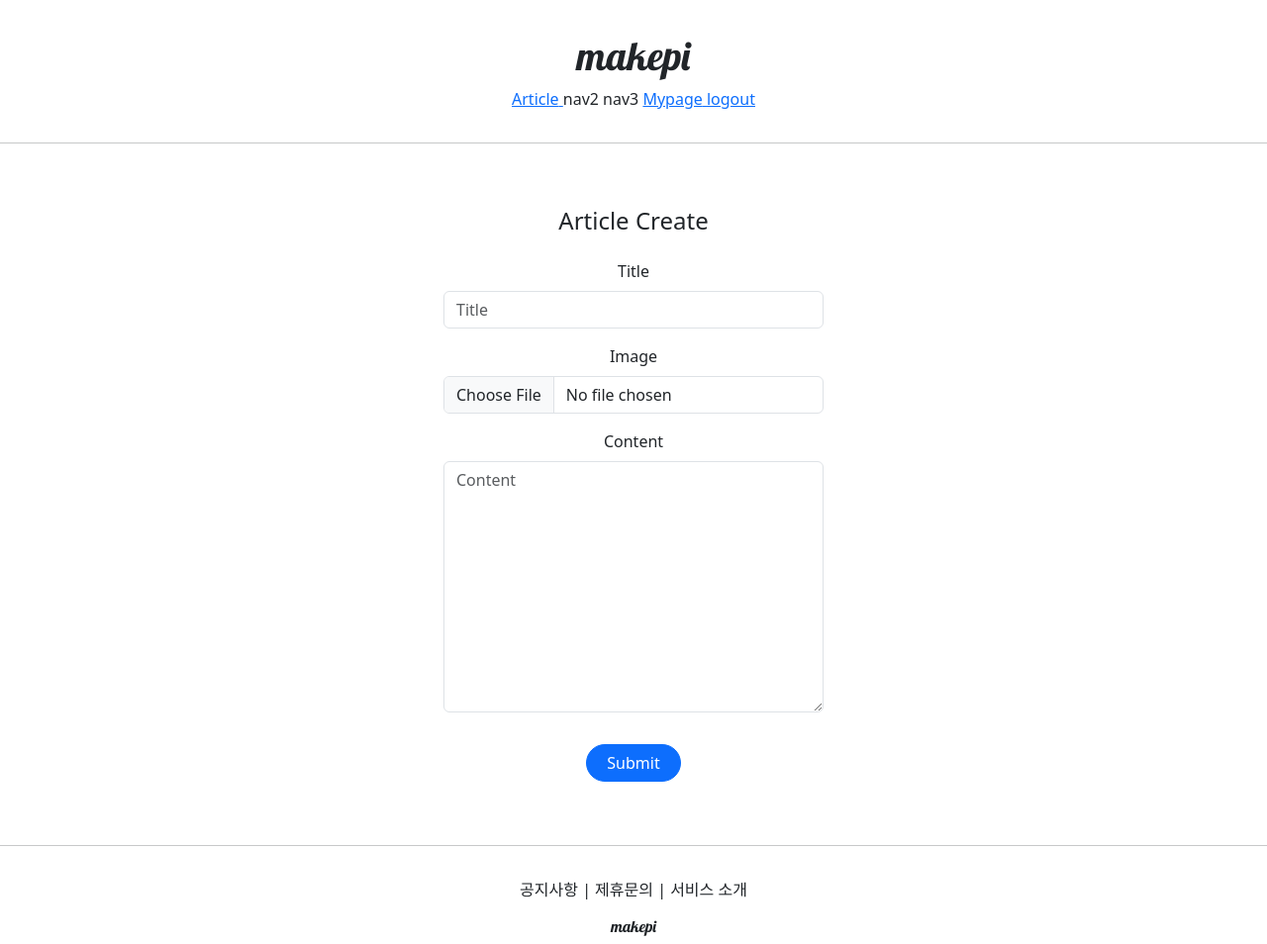
After one commit to jeehyunkim0510/makepi, a Django app: page /articles/create/ in a window 1280 px wide. The commit adds this page. Shown: the whole page at 99% size. Run offline with Django 4.2, Linux system fonts and the light colour scheme; the visitor is signed in with stand-in values (Sample User, id 1); some libraries are stand-ins or nearby versions.

Commit message:
completed to write articleapp create, delete, update, detail and updated list and ignore media

```diff
--- a/accountapp/templates/accountapp/detail.html
+++ b/accountapp/templates/accountapp/detail.html
@@ -6,7 +6,7 @@
         <div style="text-align: center; max-width: 500px; margin:4rem auto">
 
             {% if target_user.profile %}
-            <img src="{{ target_user.profile.image.url }}" style="height: 12rem; width 12rem; border-radius: 20rem; margin-bottome:2rem;">
+            <img src="{{ target_user.profile.image.url }}" style="height: 12rem; width 12rem; border-radius: 20rem; margin-bottom:2rem;">
             <h2 style="font-family: 'NanumSquareB'">
                 {{ target_user.profile.nickname }}
                     {% if target_user == user %}
--- /dev/null
+++ b/articleapp/forms.py
@@ -0,0 +1,9 @@
+from django.forms import ModelForm
+
+from articleapp.models import Article
+
+
+class ArticleCreationForm(ModelForm):
+    class Meta:
+        model = Article
+        fields=['title', 'image', 'content']
--- a/articleapp/models.py
+++ b/articleapp/models.py
@@ -4,7 +4,7 @@ from django.db import models
 # Create your models here.
 
 class Article(models.Model):
-    writer = models.ForeignKey(User, on_delete=models.SET_NULL, related_name='article')
+    writer = models.ForeignKey(User, on_delete=models.SET_NULL, related_name='article', null=True)
 
     title = models.CharField(max_length=200, null=True)
     image = models.ImageField(upload_to='artilce/', null=False)
--- /dev/null
+++ b/articleapp/templates/articleapp/create.html
@@ -0,0 +1,18 @@
+{% extends 'base.html' %}
+{% load bootstrap4 %}
+
+{% block content %}
+  <div style="text-align: center; max-width: 30%; margin: 4rem auto">
+    <div class="mb-4">
+      <h4>Article Create</h4>
+    </div>
+    <form action="{% url 'articleapp:create' %}" method="post" enctype="multipart/form-data">
+      {% csrf_token %}
+      {% bootstrap_form form %}
+      <input type="submit" class="btn btn-primary rounded-pill col-3 mt-3">
+
+    </form>
+  </div>
+
+
+{% endblock %}
--- a/articleapp/templates/articleapp/list.html
+++ b/articleapp/templates/articleapp/list.html
@@ -24,6 +24,11 @@
 
 
 </style>
+  <div style="text-align: center;">
+    <a href="{% url 'articleapp:create' %}" class="btn btn-dark rounded-pill col-3 mt-3 mb-3">
+      Create Article
+    </a>
+  </div>
 
   <div class="container">
     <div class="item1">
--- a/articleapp/urls.py
+++ b/articleapp/urls.py
@@ -1,10 +1,18 @@
 from django.urls import path
 from django.views.generic import TemplateView
 
+from articleapp.views import ArticleCreateView, ArticleDetailView, ArticleUpdateView, ArticleDeleteView
 
-app_name = "profileapp"
+app_name = "articleapp"
+
+
+
 
 urlpatterns = [
     path('list/', TemplateView.as_view(template_name='articleapp/list.html'), name='list'),
+    path('create/', ArticleCreateView.as_view(), name='create'),
+    path('detail/<int:pk>', ArticleDetailView.as_view(), name='detail'),
+    path('update/<int:pk>', ArticleUpdateView.as_view(), name='update'),
+    path('delete/<int:pk>', ArticleDeleteView.as_view(), name='delete'),
 
 ]
--- a/articleapp/views.py
+++ b/articleapp/views.py
@@ -1,3 +1,56 @@
+from django.contrib.auth.decorators import login_required
 from django.shortcuts import render
+from django.urls import reverse, reverse_lazy
+from django.utils.decorators import method_decorator
+from django.views.generic import CreateView, DetailView, UpdateView, DeleteView
+
+from articleapp.decorators import article_ownership_required
+from articleapp.forms import ArticleCreationForm
+from articleapp.models import Article
+
 
 # Create your views here.
+
+
+
+@method_decorator(login_required, 'get')
+@method_decorator(login_required, 'post')
+class ArticleCreateView(CreateView):
+    model = Article
+    form_class = ArticleCreationForm
+    template_name = 'articleapp/create.html'
+
+    def form_valid(self, form):
+        temp_article =form.save(commit=False)
+        temp_article.writer = self.request.user
+        temp_article.save()
+        return super().form_valid(form)
+
+    def get_success_url(self):
+        return reverse('articleapp:detail', kwargs={'pk': self.object.pk})
+
+class ArticleDetailView(DetailView):
+    model= Article
+    context_object_name = 'target_article'
+    template_name = 'articleapp/detail.html'
+
+@method_decorator(article_ownership_required, 'get')
+@method_decorator(article_ownership_required, 'post')
+class ArticleUpdateView(UpdateView):
+    model = Article
+    form_class = ArticleCreationForm
+    template_name = 'articleapp/update.html'
+    context_object_name = 'target_article'
+
+
+    #완성 됐을 때 디테일로 간다.
+    def get_success_url(self):
+        return reverse('articleapp:detail', kwargs={'pk': self.object.pk})
+
+@method_decorator(article_ownership_required, 'get')
+@method_decorator(article_ownership_required, 'post')
+class ArticleDeleteView(DeleteView):
+    model = Article
+    context_object_name = 'target_article'
+    success_url = reverse_lazy('articleapp:list')
+    template_name = 'articleapp/delete.html'
--- a/templates/header.html
+++ b/templates/header.html
@@ -3,7 +3,9 @@
             <h1 class="makepi_logo">makepi</h1>
         </div>
         <div>
-            <span>nav1</span>
+              <a href="{% url 'articleapp:list' %}">
+                <span>Article</span>
+            </a>
             <span>nav2</span>
             <span>nav3</span>
             {% if not user.is_authenticated %}
```
Also changed, not shown: articleapp/decorators.py (added, +13 -0 lines), articleapp/templates/articleapp/delete.html (added, +18 -0 lines), articleapp/templates/articleapp/detail.html (added, +27 -0 lines), articleapp/templates/articleapp/update.html (added, +18 -0 lines), articleapp/migrations/0001_initial.py (added), media/artilce/c1.jpg (added), media/artilce/c4.jpg (added), media/artilce/c4_d7WRePC.jpg (added), media/artilce/c5.jpg (added), 1 other file.
